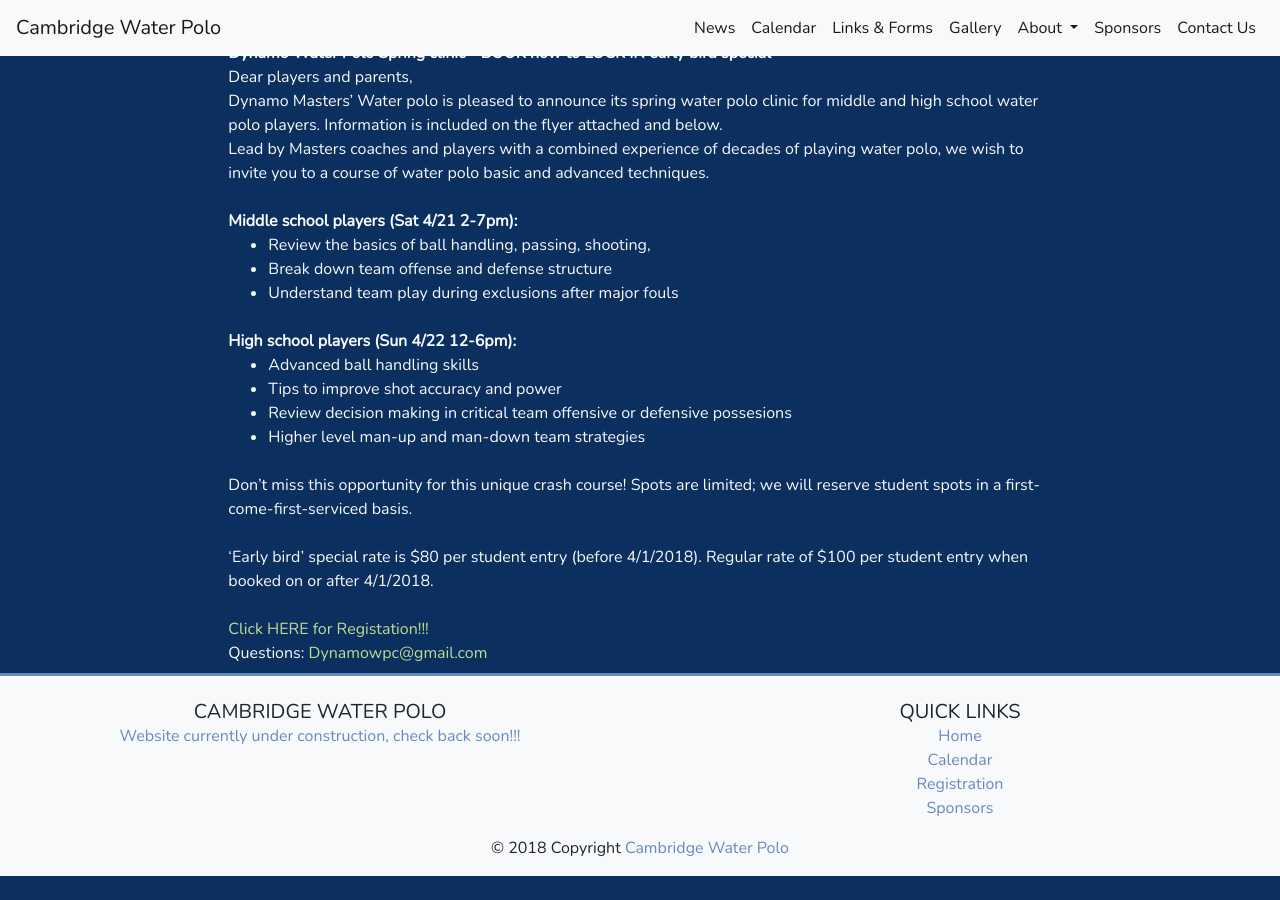
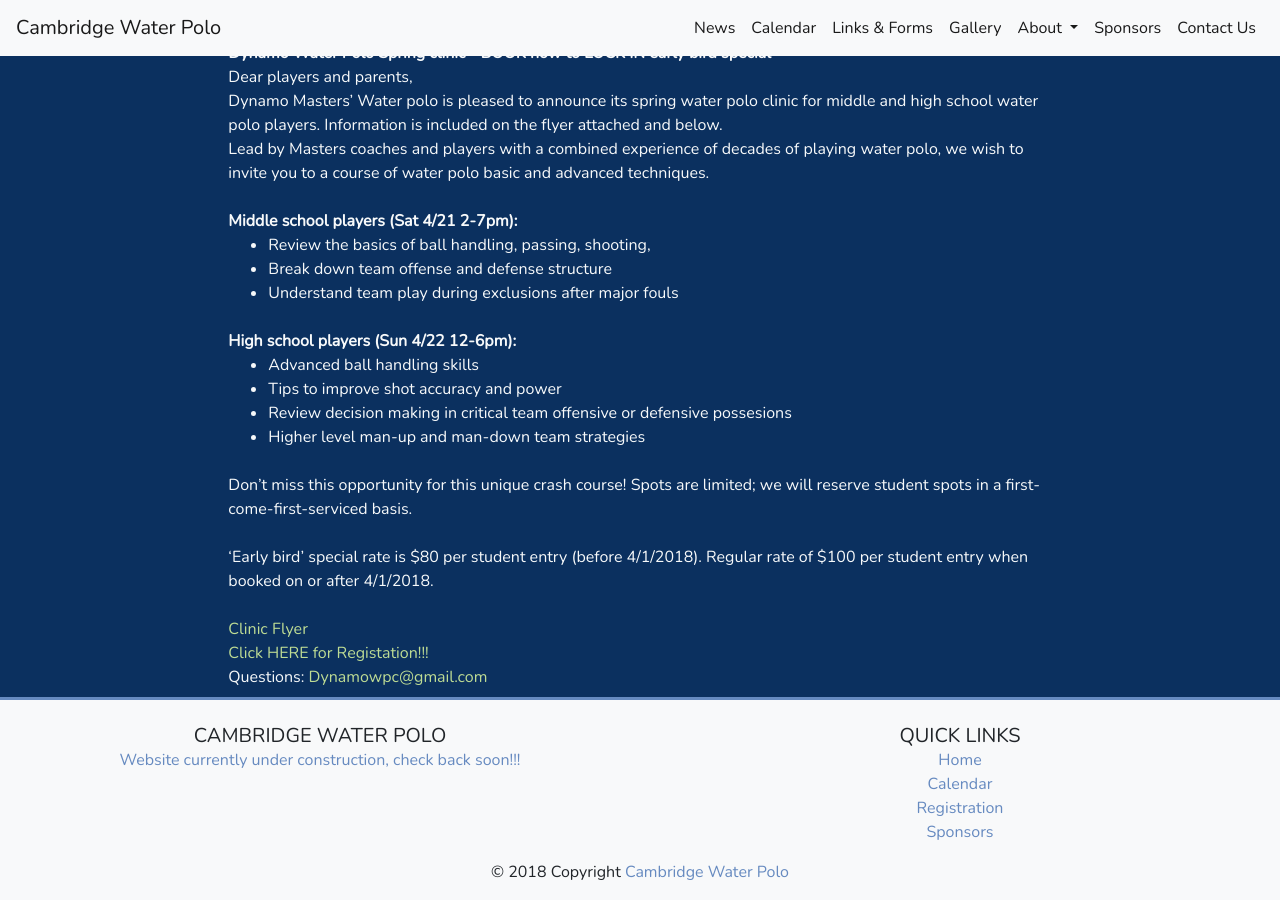
Before and after one commit to cambridge-water-polo/cambridge-water-polo.github.io, a Jekyll site: the page built from _posts/2018-03-20-2018-FAQ.md, in a window 1280 px wide and 900 px high, scrolled down 1482 px. Built offline with Jekyll 4.4.1, drawn with Linux system fonts in a browser that asks for light colours; before the commit the page ends 2358 px from its top, so only the background shows below that.

Commit message:
clean up

```diff
--- a/_posts/2018-03-20-2018-FAQ.md
+++ b/_posts/2018-03-20-2018-FAQ.md
@@ -107,6 +107,8 @@
 
 <br>
 
+[Clinic Flyer](/assets/docs/Dynamo-Spring-Clinic-18.pdf)
+
 [Click HERE for Registation!!!](http://www.dynamowaterpolo.com/p/dynamo-youth-clinics.html)
 
 Questions: [Dynamowpc@gmail.com](Dynamowpc@gmail.com)
```
Also changed, not shown: assets/images/coaches/coach-brian.jpg, assets/images/coaches/coach-hall.jpg, assets/images/slider/slider-2.jpg, 4 other files.
